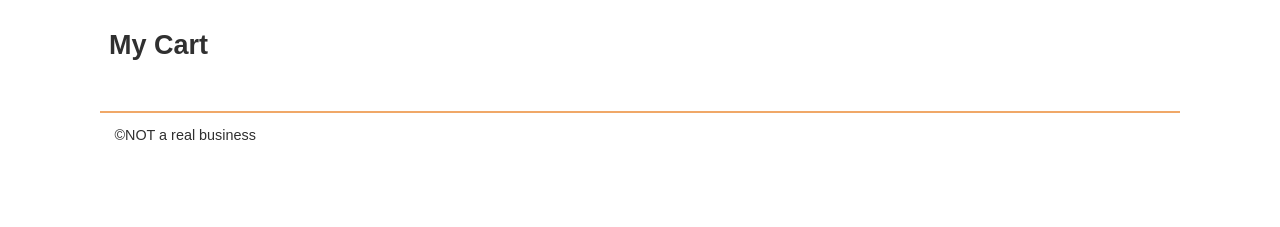
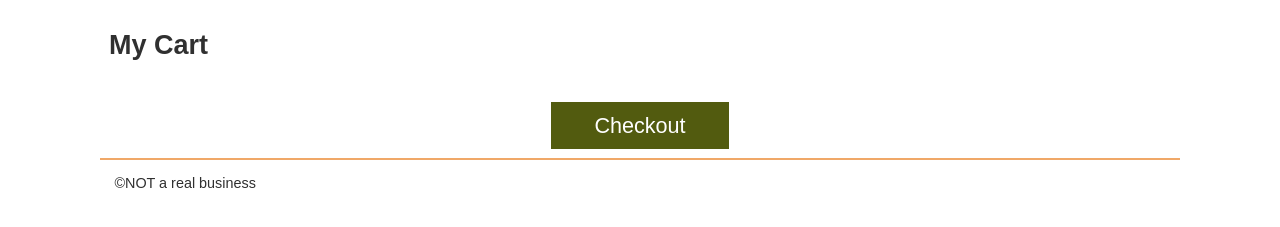
Before and after one commit to Cabe-Lee/wdd330-w01, a website: page src/cart/index.html in a window 1280 px wide. Shown: the part 63-290 px from the top of the page. Drawn offline with Linux system fonts and the light colour scheme.

Commit message:
added a checkout button into cart page

```diff
--- a/src/cart/index.html
+++ b/src/cart/index.html
@@ -21,7 +21,7 @@
       </div>
 
       <div class="cart">
-        <a href="../cart/index.html">
+        <a href="../cart/index.html" aria-label="View cart" title="View cart">
           <svg xmlns="http://www.w3.org/2000/svg" viewBox="0 0 100 100">
             <path
               d="M18.9 32.6c1.1 2.4 2.5 3.3 5.4 3.3 1.6 0 3.6-0.3 5.9-0.6 3.2-0.5 6.9-1 11.2-1 2.1 0 4.3 0.1 6.4 0.3 2.1 0.1 4.2 0.3 6.1 0.3 3.2 0 5.2-0.4 5.9-1.2 2.7-2.7 2.8-8.8 2.9-14.6 0.1-6.7 0.2-14.5 4.6-18.7 -0.5 0-1 0-1.6 0 -14.2 0-37.5 0-41.1 0C15.6 6.2 14.9 23.6 18.9 32.6z"
@@ -90,6 +90,7 @@
             <p class="cart-card__price">$199.99</p>
           </li> -->
         </ul>
+        <a class="button-link" href="../checkout/index.html">Checkout</a>
       </section>
     </main>
 
--- a/src/css/style.css
+++ b/src/css/style.css
@@ -90,6 +90,19 @@ button {
   border: 0;
   font-size: var(--large-font);
   cursor: pointer;
+}
+.button-link {
+  padding: 0.5em 2em;
+  background-color: var(--secondary-color);
+  color: white;
+  margin: auto;
+  display: block;
+  border: 0;
+  font-size: var(--large-font);
+  cursor: pointer;
+  text-align: center;
+  text-decoration: none;
+  width: fit-content;
 }
 .divider {
   border-bottom: 2px solid var(--primary-color);
```
